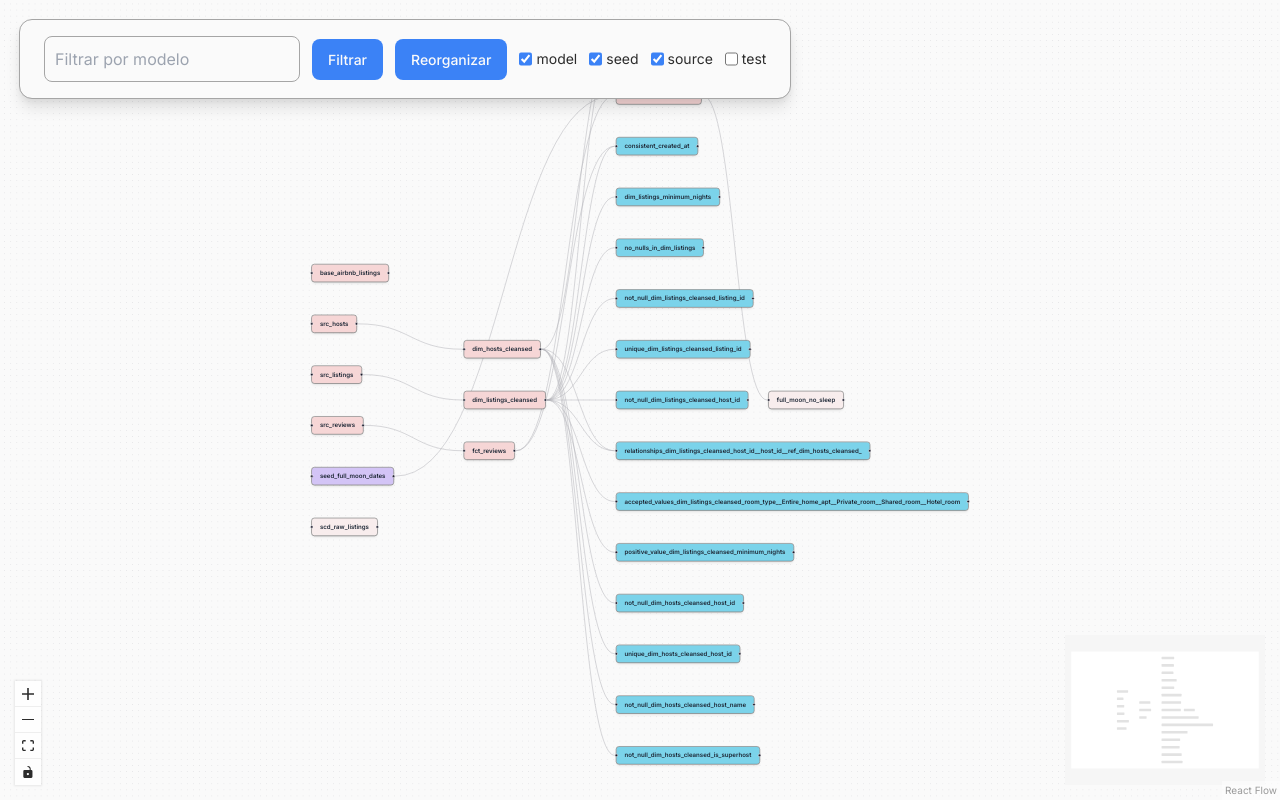
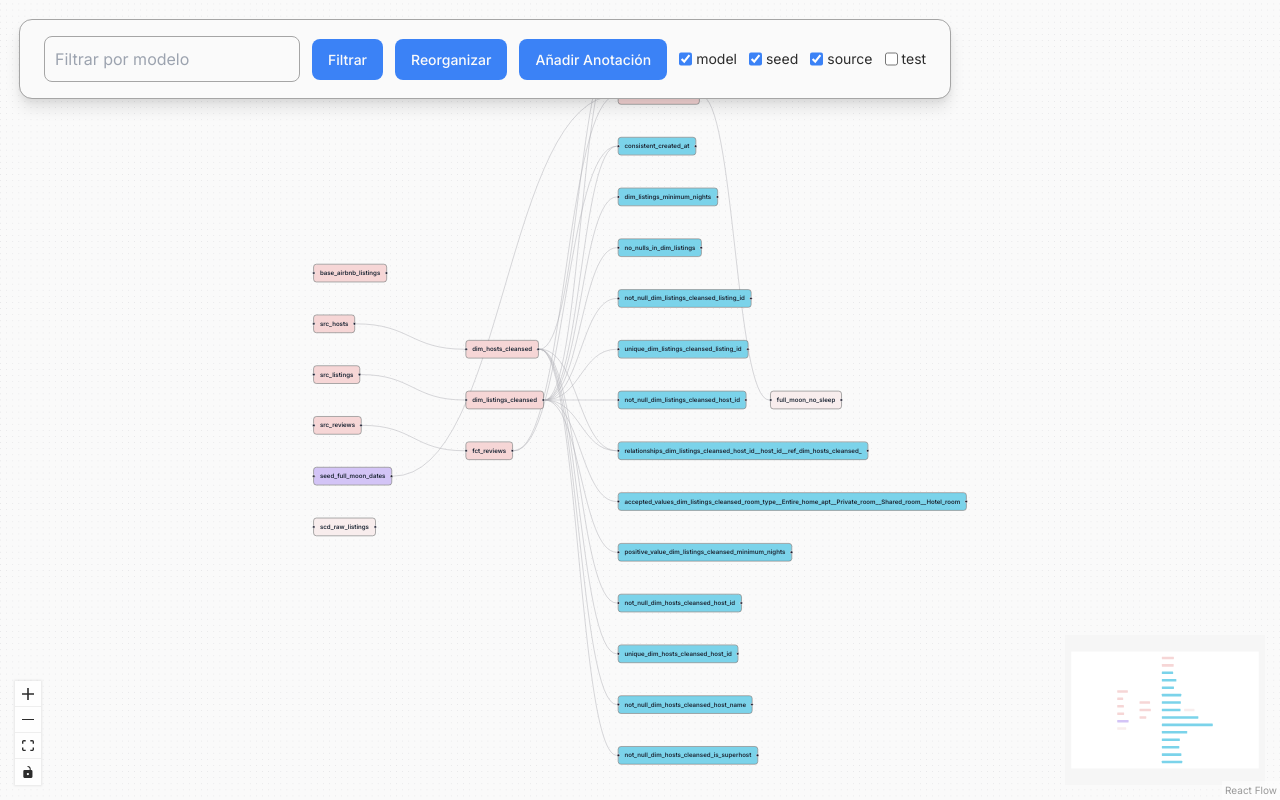
Before and after one commit to pabloreina97/flow-sketch, a React (Vite) app: page / in a window 1280 px wide. Built offline with nearby package versions, Linux system fonts and the light colour scheme.

Commit message:
Creado annotation node

```diff
--- a/src/App.jsx
+++ b/src/App.jsx
@@ -61,6 +61,18 @@ export default function App() {
     [setFilteredNodes, setOriginalNodes]
   );
 
+  const handleCreateAnnotationNode = () => {
+    const newNode = {
+      id: `annotation-${Date.now()}`,
+      type: 'annotationNode',
+      position: { x: window.innerWidth / 2, y: window.innerHeight / 2 }, // Posición inicial
+      data: { label: 'Nueva anotación' },
+    };
+
+    setFilteredNodes((prev) => [...prev, newNode]);
+    setOriginalNodes((prev) => [...prev, newNode]);
+  };
+
   return (
     <div style={{ width: '100vw', height: '100vh', position: 'relative' }}>
       <Toolbar
@@ -72,6 +84,7 @@ export default function App() {
           recalculatePositions(filteredNodes, filteredEdges, setFilteredNodes)
         }
         visibleTypes={visibleTypes}
+        onCreateAnnotationNode={handleCreateAnnotationNode}
       />
       <ReactFlowComponent
         nodes={filteredNodes}
--- a/src/components/AnnotationNode.jsx
+++ b/src/components/AnnotationNode.jsx
@@ -1,26 +1,33 @@
-import React, { memo, useState } from 'react';
+import React, { memo, useRef } from 'react';
 import { Handle, Position } from '@xyflow/react';
 
 const AnnotationNode = ({ data, selected }) => {
-  const [label, setLabel] = useState(data.label || 'Escribe aquí');
+  const contentEditableRef = useRef(null); // Referencia para el contentEditable
+
+  // Actualizar el estado solo cuando el usuario termina de editar
+  const handleBlur = () => {
+    const newText = contentEditableRef.current.textContent;
+    // Aquí puedes actualizar tu estado externo o la base de datos con el nuevo texto
+    console.log('Texto final:', newText);
+  };
 
   return (
-    <div
-      className={`annotation-node px-4 py-2 shadow-md rounded-md border ${
-        selected ? 'border-blue-400' : 'border-gray-300'
-      }`}
-      style={{ backgroundColor: '#FFFDE7' }}
-    >
+    <div>
       <div
+        ref={contentEditableRef}
         contentEditable
         suppressContentEditableWarning
-        onInput={(e) => setLabel(e.target.textContent)}
-        style={{ outline: 'none', cursor: 'text' }}
+        onBlur={handleBlur} // Actualizamos el texto al perder el foco
+        style={{
+          outline: 'none',
+          fontSize: '14px',
+          fontFamily: 'Inter, sans-serif',
+          color: '#333',
+          width: '100%',
+        }}
       >
-        {label}
+        {data.label || 'Escribe aquí'}
       </div>
-      <Handle type='target' position={Position.Left} />
-      <Handle type='source' position={Position.Right} />
     </div>
   );
 };
--- a/src/components/CustomNode.jsx
+++ b/src/components/CustomNode.jsx
@@ -4,8 +4,6 @@ import { Handle, Position, NodeToolbar } from '@xyflow/react';
 const CustomNode = ({ data, selected }) => {
   return (
     <div
-      className={'px-4 py-2 shadow-md rounded-md'}
-      style={{ backgroundColor: data.color }}
     >
       <NodeToolbar
         isVisible={selected}
--- a/src/components/Toolbar.jsx
+++ b/src/components/Toolbar.jsx
@@ -7,6 +7,7 @@ const Toolbar = ({
   onRecalculatePositions,
   visibleTypes,
   onTypeChange,
+  onCreateAnnotationNode,
 }) => (
   <div className='toolbar-container'>
     <input
@@ -16,10 +17,7 @@ const Toolbar = ({
       placeholder='Filtrar por modelo'
       className='toolbar-container-input'
     />
-    <button
-      onClick={onFilterApply}
-      className='toolbar-container-button'
-    >
+    <button onClick={onFilterApply} className='toolbar-container-button'>
       Filtrar
     </button>
     <button
@@ -28,9 +26,15 @@ const Toolbar = ({
     >
       Reorganizar
     </button>
+    <button
+      onClick={onCreateAnnotationNode}
+      className='toolbar-container-button'
+    >
+      Añadir Anotación
+    </button>
     {['model', 'seed', 'source', 'test'].map((type) => (
       <label key={type} className='flex items-center gap-4 text-sm'>
-        <div className='flex gap-1' >
+        <div className='flex gap-1'>
           <input
             type='checkbox'
             checked={visibleTypes.includes(type)}
@@ -51,6 +55,7 @@ Toolbar.propTypes = {
   onTypeChange: PropTypes.func.isRequired,
   onRecalculatePositions: PropTypes.func.isRequired,
   visibleTypes: PropTypes.arrayOf(PropTypes.string).isRequired,
+  onCreateAnnotationNode: PropTypes.func.isRequired,
 };
 
 export default Toolbar;
--- a/src/styles/index.css
+++ b/src/styles/index.css
@@ -69,20 +69,28 @@ input[type='checkbox'] {
   accent-color: #3b82f6;
 }
 
-.react-flow__node {
+.react-flow__node-tooltipNode {
   font-size: 12px;
   background: #eee;
   outline: 1px solid #5c5c5c;
   border-radius: 5px;
   text-align: center;
+  padding-top: 8px;
+  padding-bottom: 8px;
+  padding-left: 12px;
+  padding-right: 12px;
 }
 
-.react-flow__node.selectable:focus {
+.react-flow__node-tooltipNode.selectable.selected {
+  font-size: 12px;
+  background: #eee;
   outline: 1.5px solid #5c5c5c;
+  border-radius: 5px;
+  text-align: center;
   font-weight: 600;
 }
 
-.react-flow__node:hover {
+.react-flow__node-tooltipNode:hover {
   outline: 1.5px solid #5c5c5c;
 }
 
@@ -102,3 +110,16 @@ input[type='checkbox'] {
 .tooltip.show {
   opacity: 1;
 }
+
+
+.react-flow__node-annotationNode {
+  background: none; /* Sin fondo */
+  border: none; /* Sin bordes */
+  padding: 4px;
+  font-size: 14px;
+}
+
+.react-flow__node-annotationNode.selectable.selected {
+  outline: 1px dashed #646464; /* Borde solo al seleccionar */
+  padding: 4px;
+}
--- a/src/utils/loadManifest.js
+++ b/src/utils/loadManifest.js
@@ -61,11 +61,14 @@ export const loadManifest = async () => {
       type: 'tooltipNode',
       data: {
         label: node.name,
-        color: getNodeBackgroundColor(node),
         node,
       },
       sourcePosition: 'right',
       targetPosition: 'left',
+      style: {
+        background: getNodeBackgroundColor(node), // Estilo dinámico
+        ...node.style,
+      },
     }));
 
     return { nodes, edges };
```
